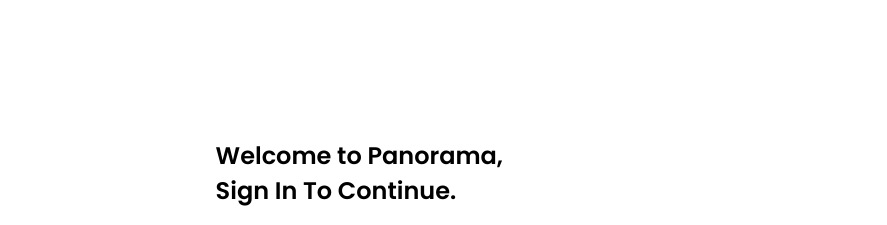
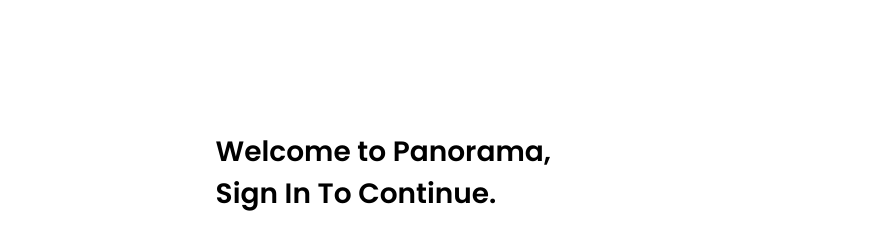
Before and after one commit to boyld222/login, a website: page index.html in a window 1280 px wide. Shown: the top 225 px of the page, 393-1280 px from the left. Drawn offline with Linux system fonts and the light colour scheme.

Commit message:
fix title

```diff
--- a/index.html
+++ b/index.html
@@ -40,7 +40,9 @@
       <div class="form-content">
         <div class="form-wrapper">
           <div class="title">
-            <h2>Welcome to Panorama,<br />Sign In To Continue.</h2>
+            <h2 class="title-content">
+              Welcome to Panorama,<br />Sign In To Continue.
+            </h2>
           </div>
           <div class="sub-title">
             <p>
--- a/style.css
+++ b/style.css
@@ -37,6 +37,11 @@
 }
 .form-wrapper {
   width: 50%;
+}
+.title {
+  .title-content {
+    font-size: 1.75em;
+  }
 }
 .sub-title {
   margin-bottom: 50px;
```
